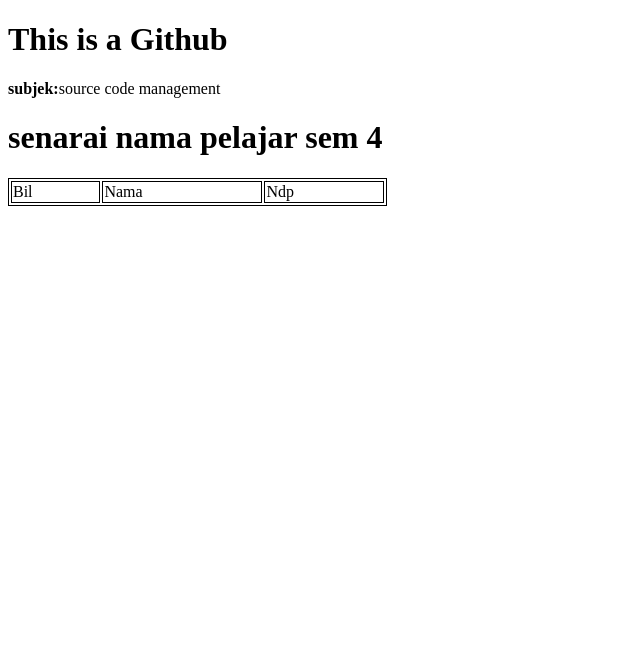
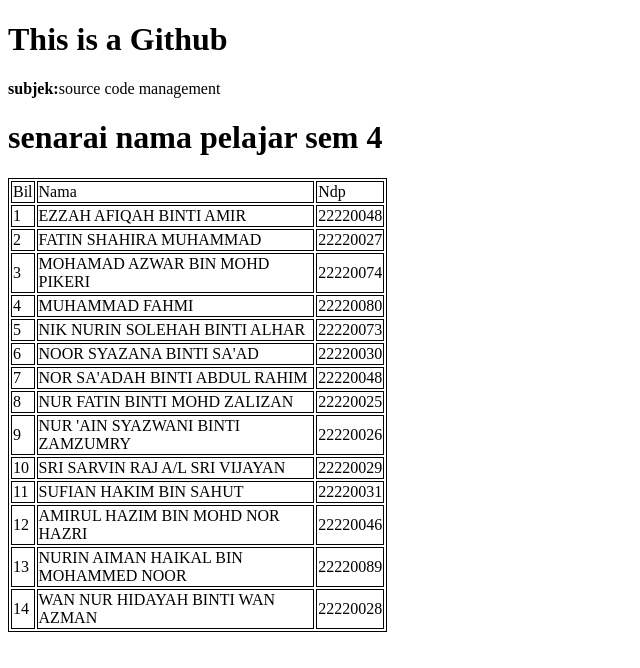
Before and after one commit to saadhil31/amalifinal2, a plain HTML site: page index.html in a window 1280 px wide. Shown: the whole page, without its empty margins (0-640 px from the left). Drawn offline with Linux system fonts and the light colour scheme.

Commit message:
Update index.html
menambah senarai nama sem 4

```diff
--- a/index.html
+++ b/index.html
@@ -24,6 +24,76 @@
     <b><td>Nama</td></b>
     <b><td>Ndp</td></b>
   </tr>
+    <tr>
+    <td>1</td>
+    <td>EZZAH AFIQAH BINTI AMIR</td>
+    <td>22220048</td>
+  </tr>
+    <tr>
+    <td>2</td>
+    <td>FATIN SHAHIRA MUHAMMAD</td>
+    <td>22220027</td>
+  </tr>
+   <tr>
+    <td>3</td>
+    <td>MOHAMAD AZWAR BIN MOHD PIKERI</td>
+    <td>22220074</td>
+  </tr>
+    <tr>
+    <td>4</td>
+    <td>MUHAMMAD FAHMI</td>
+    <td>22220080</td>
+  </tr>
+     <tr>
+    <td>5</td>
+    <td>NIK NURIN SOLEHAH BINTI ALHAR</td>
+    <td>22220073</td>
+  </tr>
+     <tr>
+    <td>6</td>
+    <td>NOOR SYAZANA BINTI SA'AD</td>
+    <td>22220030</td>
+  </tr>
+    <tr>
+    <td>7</td>
+    <td>NOR SA'ADAH BINTI ABDUL RAHIM</td>
+    <td>22220048</td>
+  </tr>
+    <tr>
+    <td>8</td>
+    <td>NUR FATIN BINTI MOHD ZALIZAN</td>
+    <td>22220025</td>
+  </tr>
+    <tr>
+    <td>9</td>
+    <td>NUR 'AIN SYAZWANI BINTI ZAMZUMRY</td>
+    <td>22220026</td>
+  </tr>
+    <tr>
+    <td>10</td>
+    <td>SRI SARVIN RAJ A/L SRI VIJAYAN</td>
+    <td>22220029</td>
+  </tr>
+   <tr>
+    <td>11</td>
+    <td>SUFIAN HAKIM BIN SAHUT</td>
+    <td>22220031</td>
+  </tr>
+   <tr>
+    <td>12</td>
+    <td>AMIRUL HAZIM BIN MOHD NOR HAZRI</td>
+    <td>22220046</td>
+  </tr>
+   <tr>
+    <td>13</td>
+    <td>NURIN AIMAN HAIKAL BIN MOHAMMED NOOR</td>
+    <td>22220089</td>
+  </tr>
+  <tr>
+    <td>14</td>
+    <td>WAN NUR HIDAYAH BINTI WAN AZMAN</td>
+    <td>22220028</td>
+  </tr>
 </table>
 
 </body>
```
